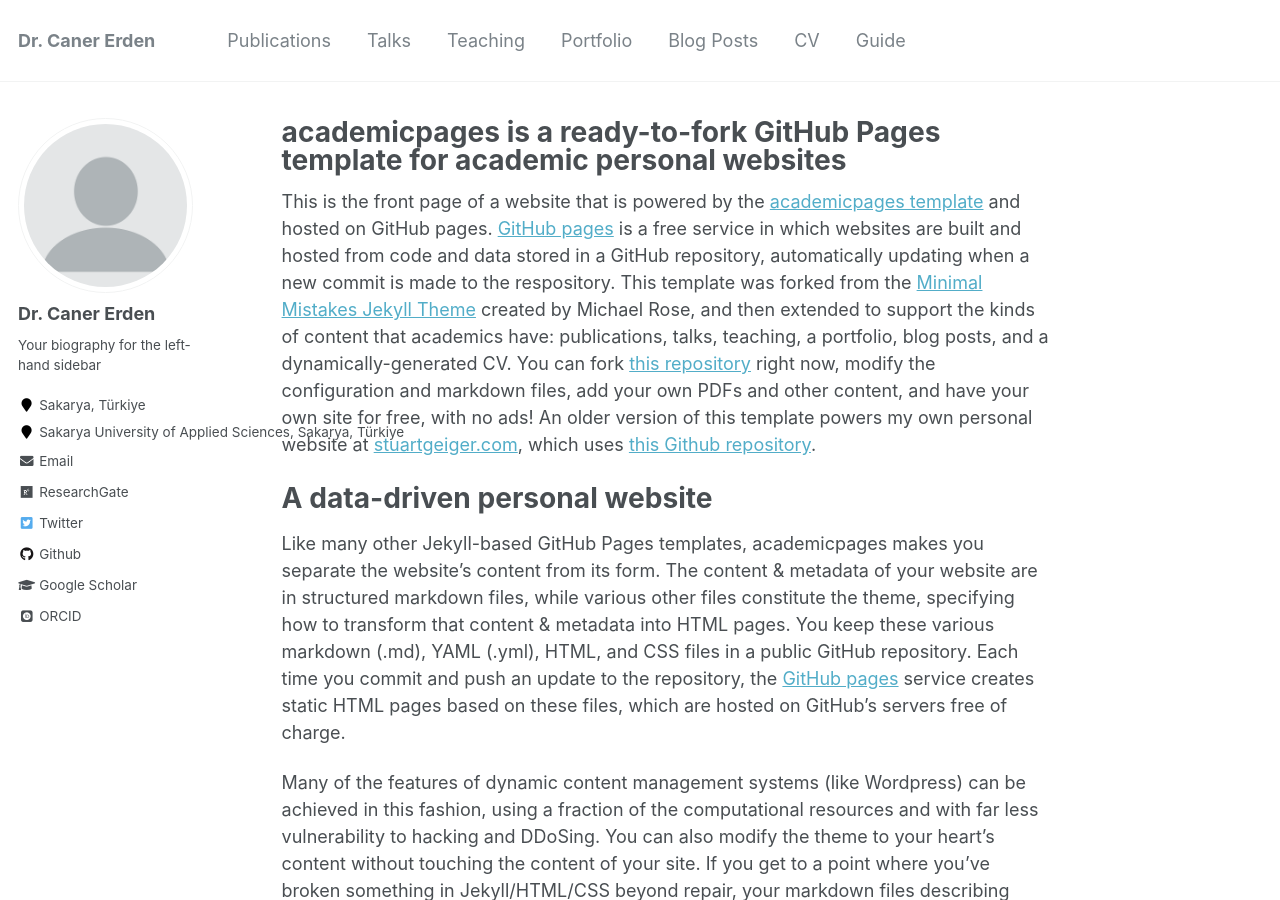
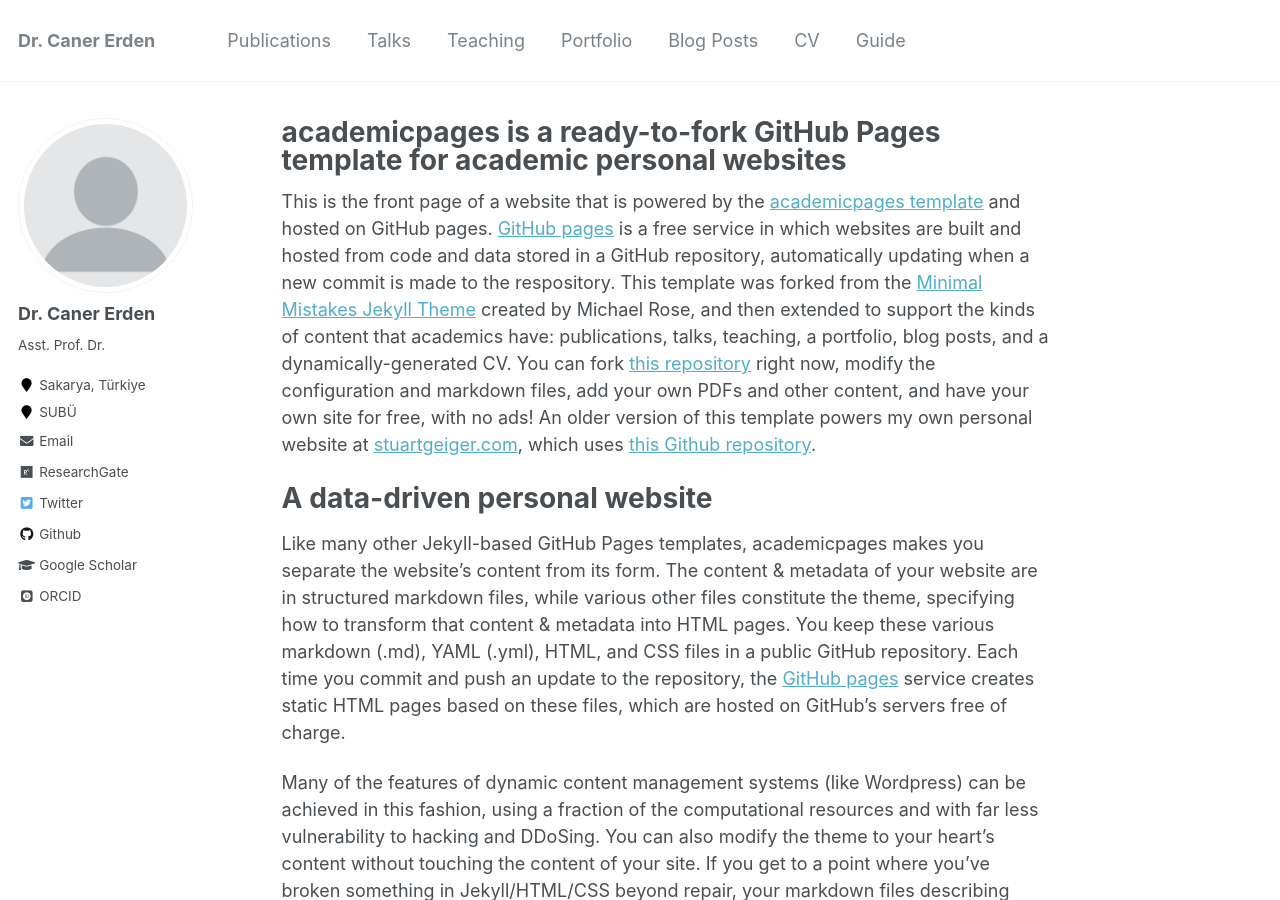
Before and after one commit to canererden/canererden.github.io, a Jekyll site: the page built from _pages/about.md, in a window 1280 px wide and 900 px high. Built offline with Jekyll 4.4.1, drawn with Linux system fonts in a browser that asks for light colours; some web fonts are replaced.

Commit message:
Update _config.yml

```diff
--- a/_config.yml
+++ b/_config.yml
@@ -82,9 +82,9 @@
 author:
   name             : "Dr. Caner Erden"
   avatar           : "profile.png"
-  bio              : "Your biography for the left-hand sidebar"
+  bio              : "Asst. Prof. Dr. "
   location         : "Sakarya, Türkiye"
-  employer         : "Sakarya University of Applied Sciences, Sakarya, Türkiye"
+  employer         : "SUBÜ"
   pubmed           :
   googlescholar    : "https://scholar.google.com/citations?user=W4EALHAAAAAJ&hl=tr&oi=ao"
   email            : "cerden@subu.edu.tr"
@@ -109,7 +109,7 @@
   stackoverflow    : # http://stackoverflow.com/users/123456/username
   steam            :
   tumblr           :
-  twitter          : "replacethistwitterhandle"
+  twitter          : "canererden"
   vine             :
   weibo            :
   xing             :
```
